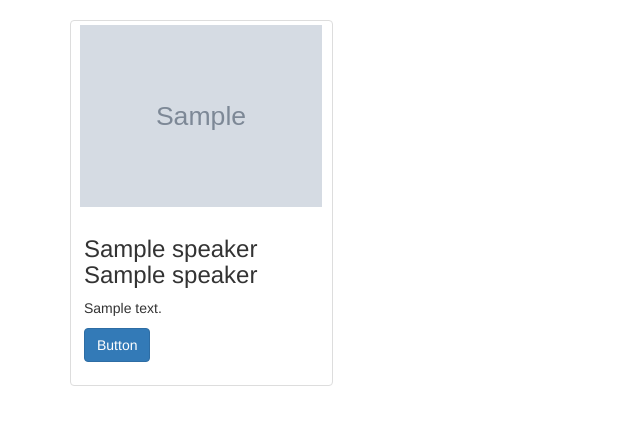
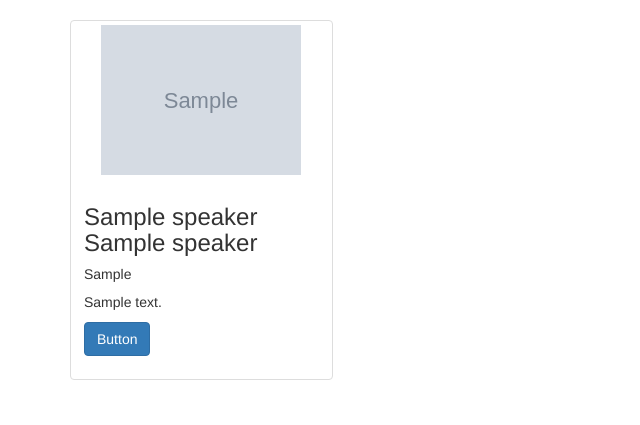
Before and after one commit to mutat/auCyberSummit, a Flask app: page / in a window 1280 px wide. Shown: the part 52-477 px from the top of the page, without its empty margins (0-640 px from the left). Run offline with Flask 2, Linux system fonts and the light colour scheme; tables that the repository leaves empty hold one stand-in row (values such as "Sample post"); grey boxes marked "Sample" are stand-in pictures; some libraries are stand-ins or nearby versions.

Commit message:
css updates

```diff
--- /dev/null
+++ b/webapp/static/css/site.css
@@ -0,0 +1,3 @@
+.thumbnail img{
+    height:150px;
+}
--- a/webapp/templates/base.html
+++ b/webapp/templates/base.html
@@ -6,6 +6,7 @@
 {{ super() }}
 <link rel="shortcut icon" href="{{ url_for('static', filename='favicon.ico') }}" type="image/x-icon">
 <link rel="icon" href="{{ url_for('static', filename='favicon.ico') }}" type="image/x-icon">
+<link rel="stylesheet" href="{{ url_for('static', filename='css/site.css') }}">
 
 {% endblock %}
 
--- a/webapp/templates/main/home.html
+++ b/webapp/templates/main/home.html
@@ -6,9 +6,10 @@
     {% for speaker in speakers %}
   <div class="col-sm-6 col-md-3">
     <div class="thumbnail">
-      <img src="{{ speaker.image }}" width="242" height="200" alt="{{ speaker.f_name }} {{ speaker.l_name }}">
+      <img src="{{ speaker.image }}"  alt="{{ speaker.f_name }} {{ speaker.l_name }}">
       <div class="caption">
         <h3>{{ speaker.f_name }} {{ speaker.l_name }}</h3>
+        <h5>{{ speaker.employer }}</h5>
         <p>{{ speaker.bio }}</p>
         <p><a href="#{{ speaker.id }}" class="btn btn-primary" role="button">Button</a></p>
       </div>
```
